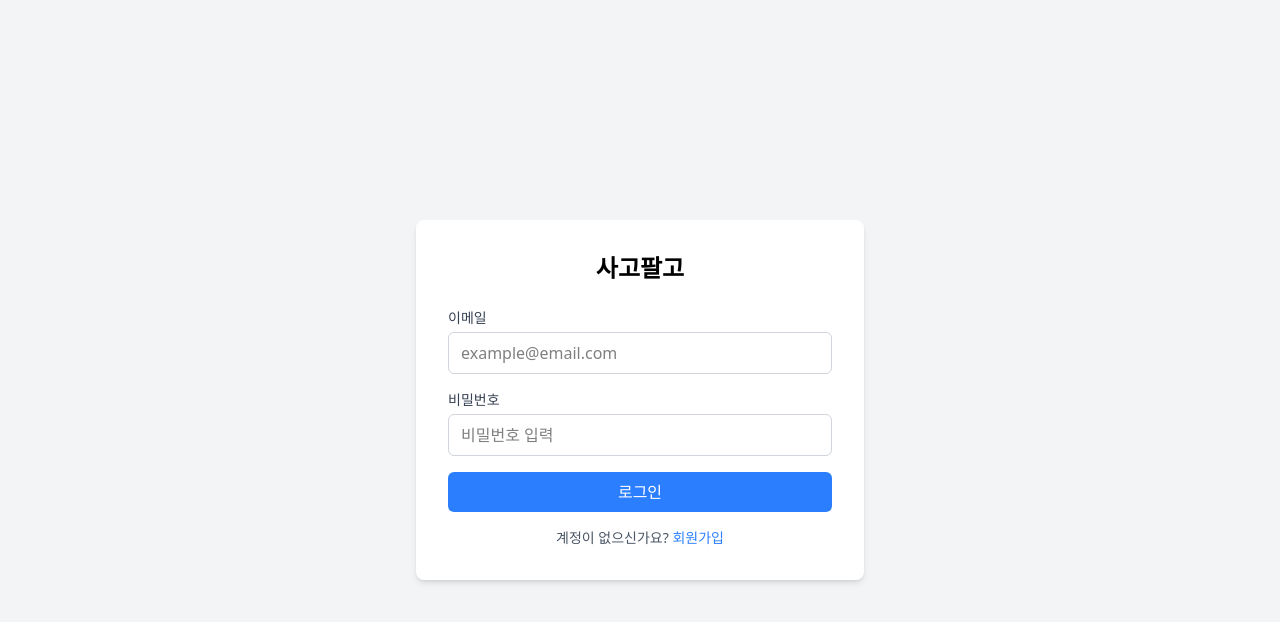
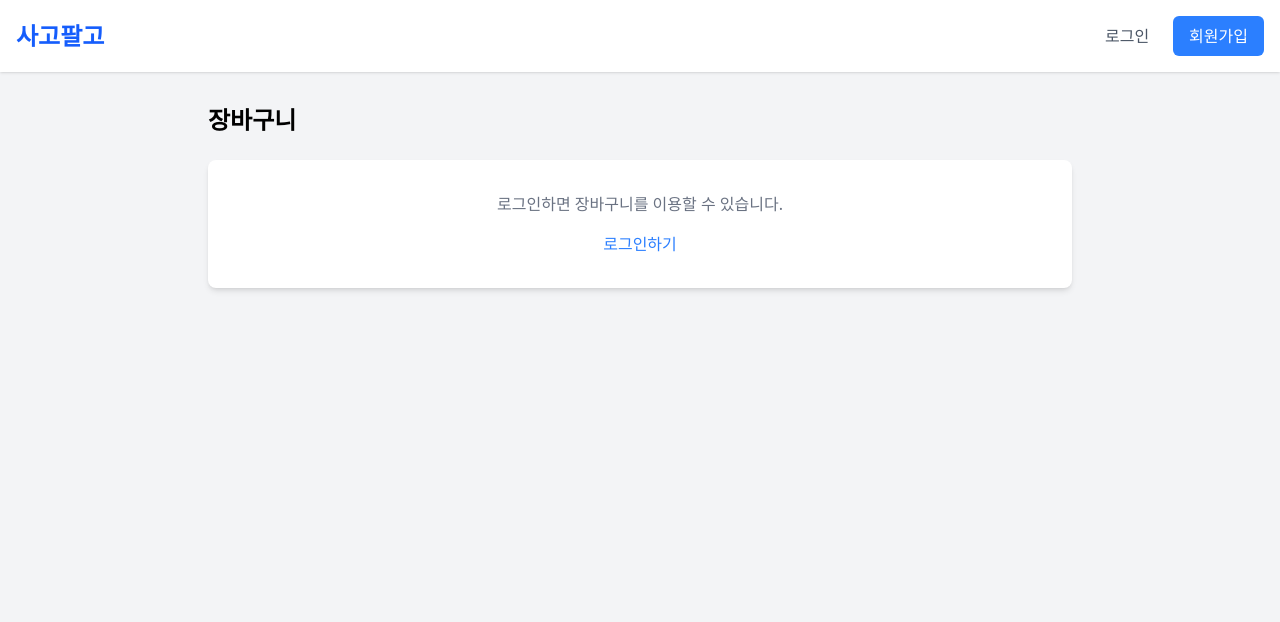
Before and after one commit to handokei/sagopalgo-frontend, a React (Vite) app: page /cart in a window 1280 px wide. Before the commit this address led to /login. Shown: the top 622 px of the page. Built offline with nearby package versions, Linux system fonts and the light colour scheme.

Commit message:
fix: 비로그인 시에도 장바구니 페이지 표시
- 비로그인 시 로그인 페이지로 리다이렉트 제거
- isLoggedIn을 state로 변경하여 정상 렌더링
- 비로그인 상태에서 로그인 안내 메시지 표시

```diff
--- a/src/pages/CartPage.tsx
+++ b/src/pages/CartPage.tsx
@@ -14,11 +14,14 @@ const CartPage = () => {
   const navigate = useNavigate();
   const [cartItems, setCartItems] = useState<CartItem[]>([]);
   const [loading, setLoading] = useState(true);
+  const [isLoggedIn, setIsLoggedIn] = useState(false);
 
   const fetchCart = async () => {
     const token = localStorage.getItem('accessToken');
+    setIsLoggedIn(!!token);
+
     if (!token) {
-      navigate('/login');
+      setLoading(false);
       return;
     }
 
@@ -116,7 +119,12 @@ const CartPage = () => {
       <div className="max-w-4xl mx-auto px-4 py-8">
         <h1 className="text-2xl font-bold mb-6">장바구니</h1>
 
-        {cartItems.length === 0 ? (
+        {!isLoggedIn ? (
+          <div className="bg-white rounded-lg shadow-md p-8 text-center">
+            <p className="text-gray-500 mb-4">로그인하면 장바구니를 이용할 수 있습니다.</p>
+            <a href="/login" className="text-blue-500 hover:underline">로그인하기</a>
+          </div>
+        ) : cartItems.length === 0 ? (
           <div className="bg-white rounded-lg shadow-md p-8 text-center">
             <p className="text-gray-500 mb-4">장바구니가 비어있습니다.</p>
             <a href="/" className="text-blue-500 hover:underline">쇼핑하러 가기</a>
```
